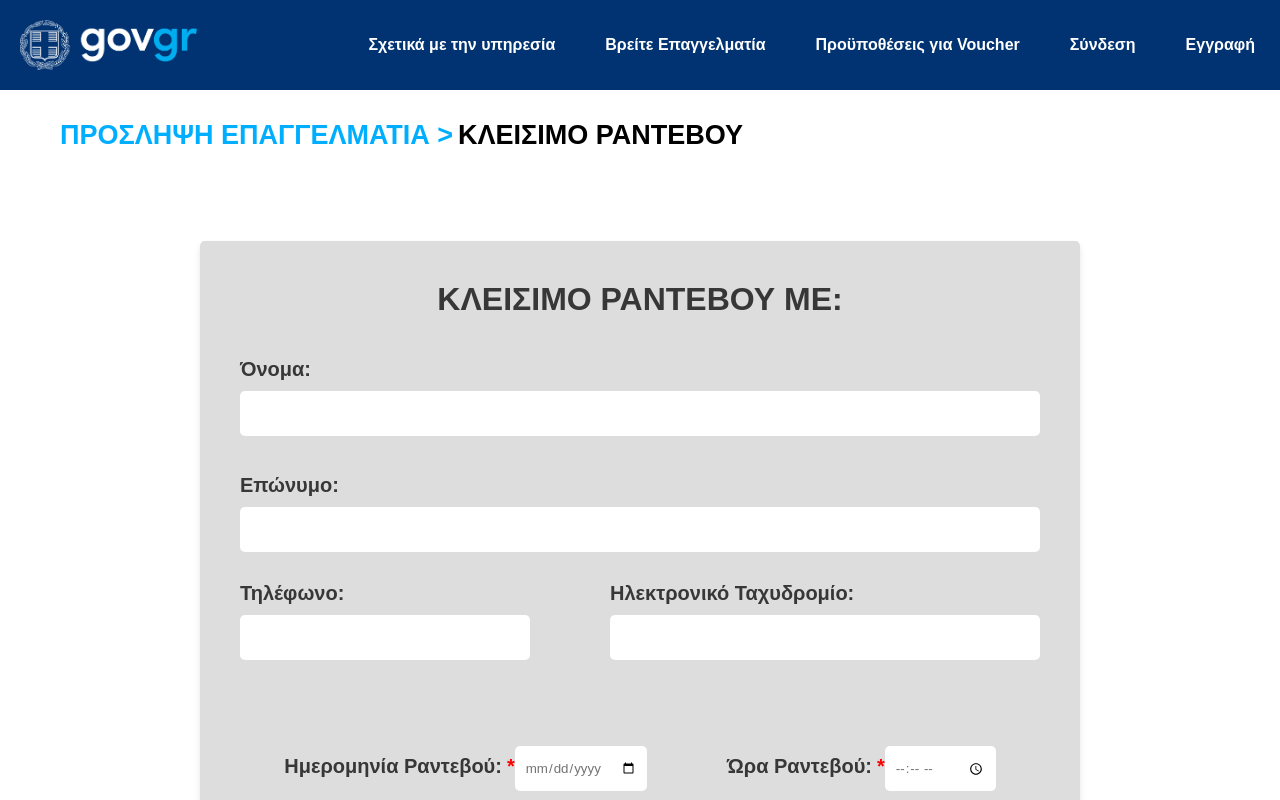
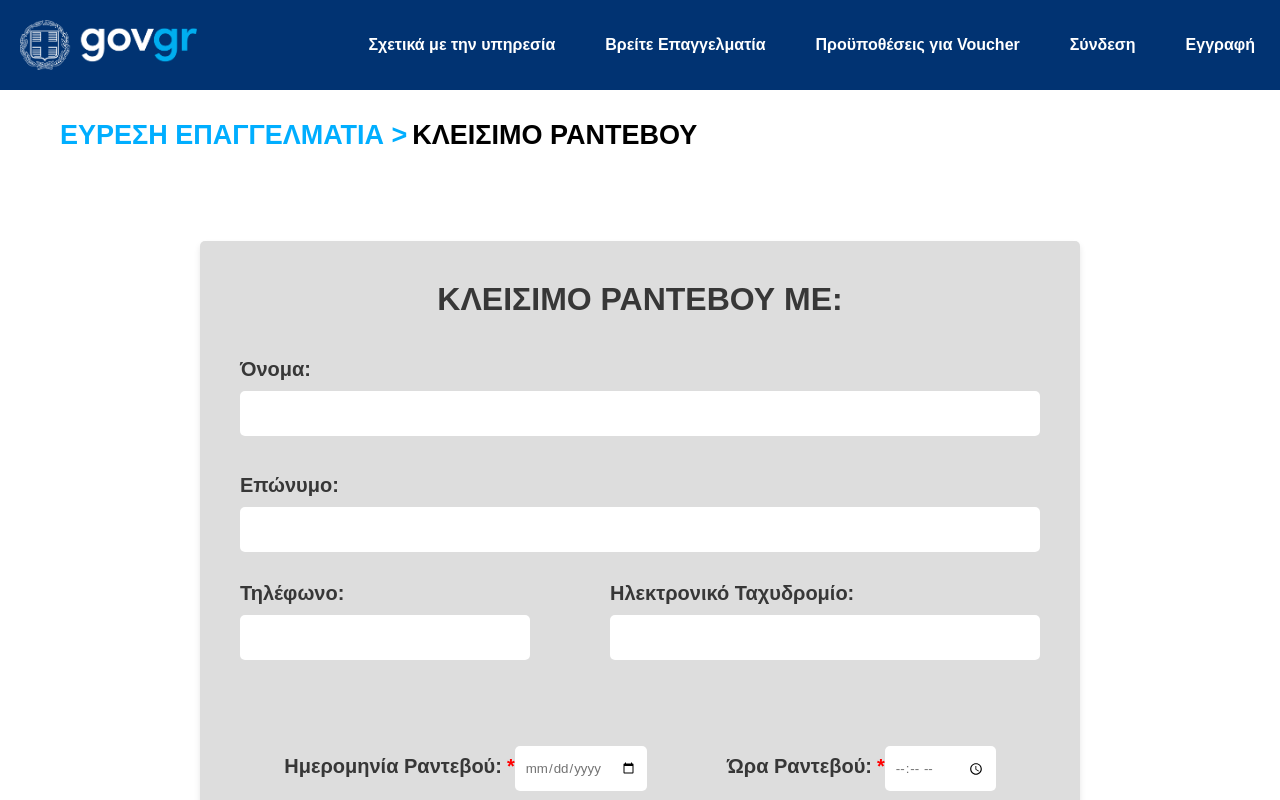
Before and after one commit to sdi2000234/Neighbourhood-babysitters, a React (Create React App) app in the folder frontend/: page /ParentAppointment in a window 1280 px wide. Shown: the top 800 px of the page. Built offline with nearby package versions, Linux system fonts and the light colour scheme; no server answers.

Commit message:
αλλαγη στο nagivation

```diff
--- a/frontend/src/pages/Appointments/ParentAppointment.jsx
+++ b/frontend/src/pages/Appointments/ParentAppointment.jsx
@@ -3,7 +3,6 @@ import { useNavigate } from 'react-router-dom';
 import './ParentAppointment.css'
 import Footer from '../../components/Footer';
 import RequiredField from '../../components/RequiredField';
-import MyBreadcrumbs from '../../components/MyBreadcrumbs';
 import InfoIcon from '@mui/icons-material/Info';
 import { Tooltip } from '@mui/material';
 import Breadcrumbs from '../../components/Breadcrumbs';
@@ -19,7 +18,7 @@ function ParentAppointment({ babysitterName , userName , userLastName , userPhon
 
     const handleCancel = (event) => { // Για button Ακύρωσης
         event.preventDefault();  // Αποτρέπει την υποβολή της φόρμας
-        navigate('/ParentHireProfessional');
+        navigate('/FindProfessional_unconnected');
     };
 
     const handleSubmit = (event) => { // Για button Αποστολή
@@ -31,15 +30,11 @@ function ParentAppointment({ babysitterName , userName , userLastName , userPhon
         navigate('/ParentAppointmentEnd');
     };
 
-    const breadcrumbPages = [
-        { name: 'ΠΡΟΣΛΗΨΗ ΕΠΑΓΓΕΛΜΑΤΙΑ'}  // ΙΣΩΣ ΘΕΛΕΙ ΕΞΤΡΑ "ΒΗΜΑΤΑ" ΕΔΩ
-    ];
-
     return (
         <>
 
             {/* <MyBreadcrumbs breadcrumbPages={breadcrumbPages}></MyBreadcrumbs> */}
-            <Breadcrumbs page1={"ΠΡΟΣΛΗΨΗ ΕΠΑΓΓΕΛΜΑΤΙΑ"} link1={"../ParentHireProfessional"} page2={"ΚΛΕΙΣΙΜΟ ΡΑΝΤΕΒΟΥ"}/>
+            <Breadcrumbs page1={"ΕΥΡΕΣΗ ΕΠΑΓΓΕΛΜΑΤΙΑ"} link1={"../FindProfessional_unconnected"} page2={"ΚΛΕΙΣΙΜΟ ΡΑΝΤΕΒΟΥ"}/>
 
             <div className='ApPersonInfo'>
                 <h1>ΚΛΕΙΣΙΜΟ ΡΑΝΤΕΒΟΥ ΜΕ:</h1>
--- a/frontend/src/pages/Appointments/ParentAppointmentEnd.jsx
+++ b/frontend/src/pages/Appointments/ParentAppointmentEnd.jsx
@@ -2,16 +2,11 @@ import React from 'react'
 import { useNavigate } from 'react-router-dom';
 import './ParentAppointmentEnd.css'
 import Footer from '../../components/Footer';
-import MyBreadcrumbs from '../../components/MyBreadcrumbs';
 import Breadcrumbs from '../../components/Breadcrumbs';
 
 function ParentAppointmentEnd() {
 
     const navigate = useNavigate();
-
-    const breadcrumbPages = [
-        { name: 'ΠΡΟΣΛΗΨΗ ΕΠΑΓΓΕΛΜΑΤΙΑ'}  //ΙΣΩΣ ΘΕΛΕΙ ΕΞΤΡΑ "ΒΗΜΑΤΑ" ΕΔΩ
-    ];
 
     const handleContinue = (event) => { // Για button Αποστολή
         event.preventDefault(); // Αποτρέπει την προεπιλεγμένη υποβολή
@@ -23,7 +18,7 @@ function ParentAppointmentEnd() {
 
 
         {/* <MyBreadcrumbs breadcrumbPages={breadcrumbPages}></MyBreadcrumbs> */}
-        <Breadcrumbs page1={"ΠΡΟΣΛΗΨΗ ΕΠΑΓΓΕΛΜΑΤΙΑ"} link1={"../ParentHireProfessional"} page2={"ΕΠΕΞΕΡΓΑΣΙΑ ΡΑΝΤΕΒΟΥ"}/>
+        <Breadcrumbs page1={"ΕΥΡΕΣΗ ΕΠΑΓΓΕΛΜΑΤΙΑ"} link1={"../FindProfessional_unconnected"} page2={"ΕΠΕΞΕΡΓΑΣΙΑ ΡΑΝΤΕΒΟΥ"}/>
 
         <div class="personInfoApEnd">
             <div className='paragraphApEnd'>
--- a/frontend/src/pages/Appointments/ParentChangeAppointment.jsx
+++ b/frontend/src/pages/Appointments/ParentChangeAppointment.jsx
@@ -71,7 +71,7 @@ function ParentChangeAppointment({babysitterName, userName, userLastName, userPh
     };
 
     const breadcrumbPages = [
-        { name: 'ΠΡΟΣΛΗΨΗ ΕΠΑΓΓΕΛΜΑΤΙΑ' }
+        { name: 'ΠΙΘΑΝΕΣ ΣΥΝΕΡΓΑΣΙΕΣ' }
     ];
 
     useEffect(() => {
@@ -84,7 +84,7 @@ function ParentChangeAppointment({babysitterName, userName, userLastName, userPh
     return (
         <>
             {/* <MyBreadcrumbs breadcrumbPages={breadcrumbPages} /> */}
-            <Breadcrumbs page1={"ΠΡΟΣΛΗΨΗ ΕΠΑΓΓΕΛΜΑΤΙΑ"} link1={"../ParentHireProfessional"} page2={"ΕΠΕΞΕΡΓΑΣΙΑ ΡΑΝΤΕΒΟΥ"}/>
+            <Breadcrumbs page1={"ΡΑΝΤΕΒΟΥ"} link1={"../ParentAllAppointments"} page2={"ΕΠΕΞΕΡΓΑΣΙΑ ΡΑΝΤΕΒΟΥ"}/>
 
             <div className='ApPersonInfoCh'>
                 <h1>ΑΛΛΑΓΗ ΣΤΟΙΧΕΙΩΝ ΡΑΝΤΕΒΟΥ ΜΕ: </h1>
--- a/frontend/src/pages/Appointments/ParentChangeAppointmentEnd.jsx
+++ b/frontend/src/pages/Appointments/ParentChangeAppointmentEnd.jsx
@@ -2,16 +2,11 @@ import React from 'react'
 import { useNavigate } from 'react-router-dom';
 import './ParentChangeAppointmentEnd.css'
 import Footer from '../../components/Footer';
-import MyBreadcrumbs from '../../components/MyBreadcrumbs';
 import Breadcrumbs from '../../components/Breadcrumbs';
 
 function ParentChangeAppointmentEnd() {
 
     const navigate = useNavigate();
-
-    const breadcrumbPages = [
-        { name: 'ΠΡΟΣΛΗΨΗ ΕΠΑΓΓΕΛΜΑΤΙΑ'}  //ΙΣΩΣ ΘΕΛΕΙ ΕΞΤΡΑ "ΒΗΜΑΤΑ" ΕΔΩ
-    ];
 
     const handleSubmit = () => {
         navigate('/ParentAllAppointments'); //ΠΡΕΠΕΙ ΝΑ ΑΛΛΑΖΟΥΝ ΚΑΙ ΤΑ ΣΤΟΙΧΕΙΑ ΣΤΗΝ ΣΕΛΙΔΑ
@@ -22,7 +17,7 @@ function ParentChangeAppointmentEnd() {
 
 
         {/* <MyBreadcrumbs breadcrumbPages={breadcrumbPages}></MyBreadcrumbs> */}
-        <Breadcrumbs page1={"ΠΡΟΣΛΗΨΗ ΕΠΑΓΓΕΛΜΑΤΙΑ"} link1={"../ParentHireProfessional"} page2={"ΕΠΕΞΕΡΓΑΣΙΑ ΡΑΝΤΕΒΟΥ"}/>
+        <Breadcrumbs page1={"ΡΑΝΤΕΒΟΥ"} link1={"../ParentAllAppointments"} page2={"ΕΠΕΞΕΡΓΑΣΙΑ ΡΑΝΤΕΒΟΥ"}/>
 
         <div class="personInfoApEnd">
             <div className='paragraphApEnd'>
```
